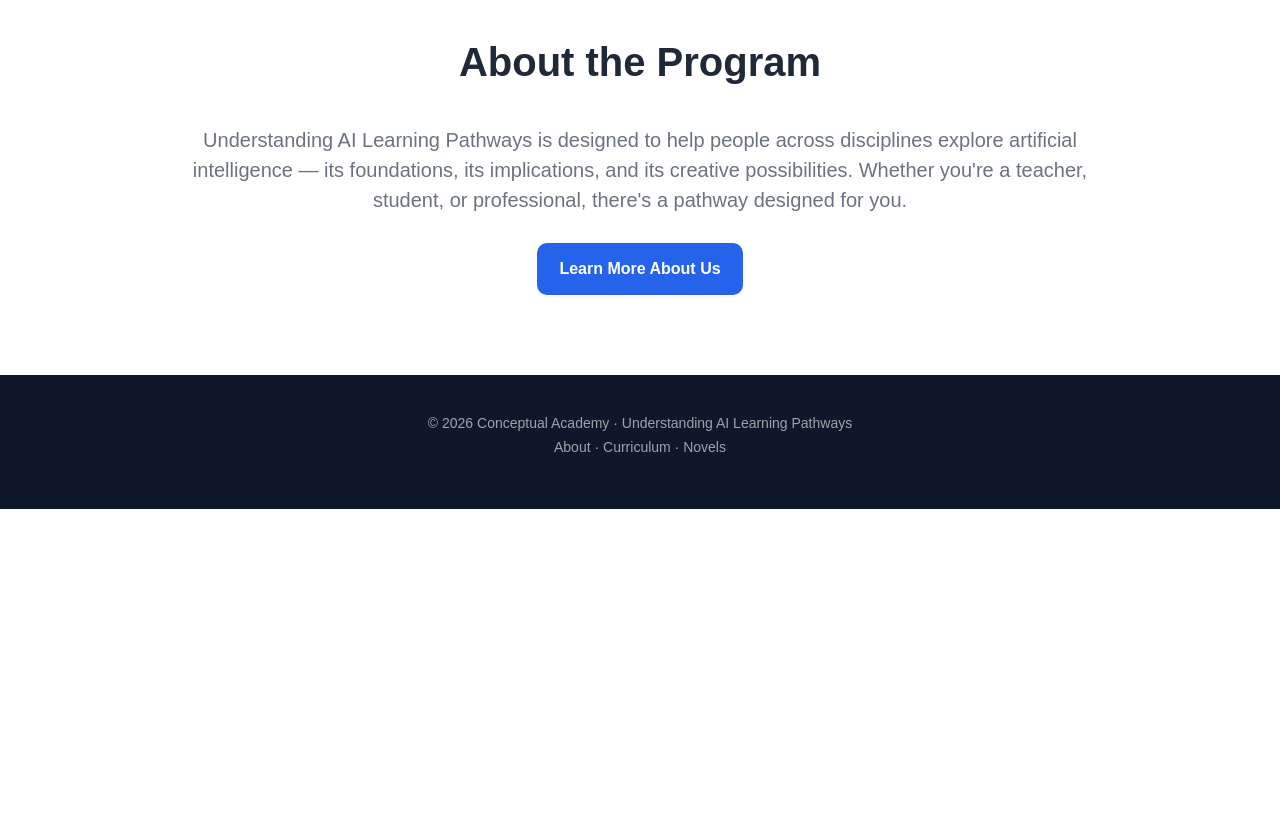
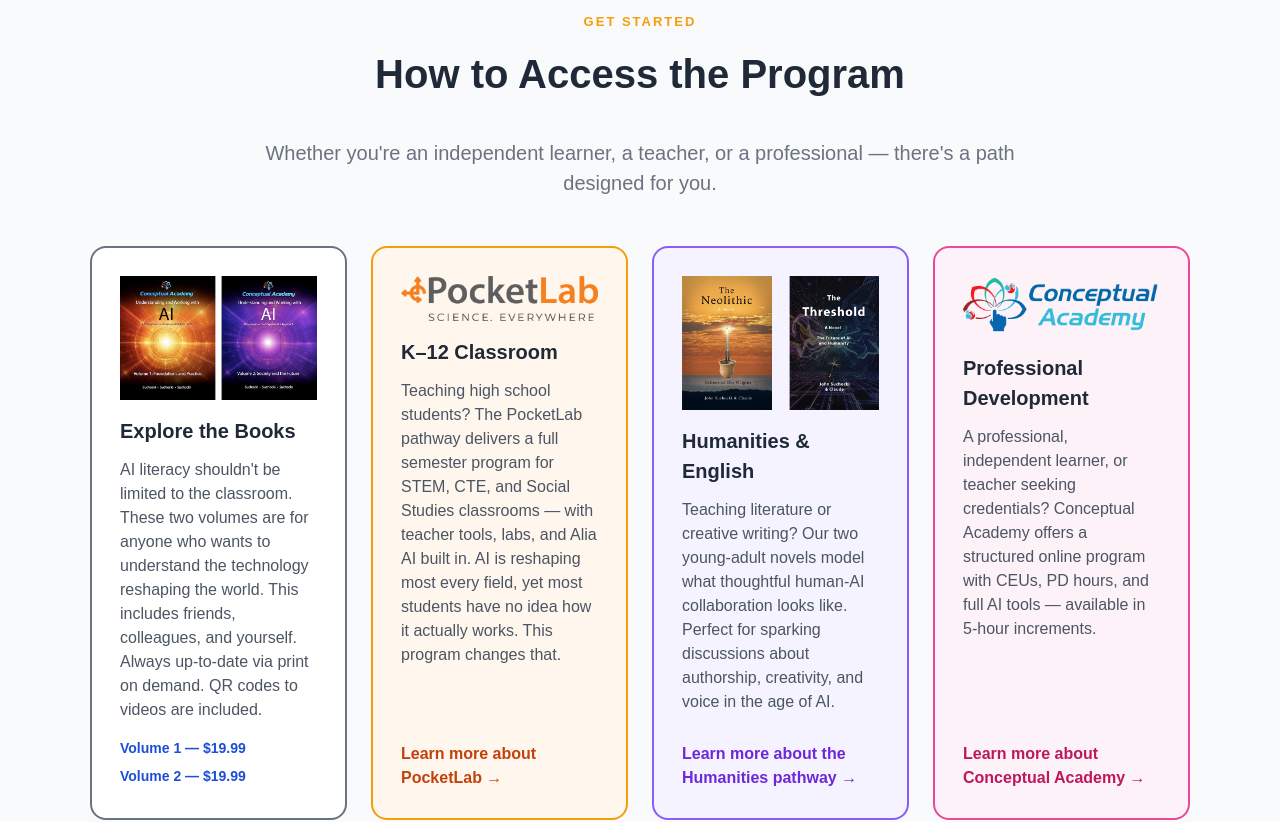
Before and after one commit to Suchocki88/UnderstandingAI.ai, a Next.js app: page / in a window 1280 px wide. Shown: the part 2120-2942 px from the top of the page. Before the commit the page ends 2629 px from the top, so only its background shows below. Built offline with nearby package versions, Linux system fonts and the light colour scheme.

Commit message:
Update page.tsx

```diff
--- a/app/page.tsx
+++ b/app/page.tsx
@@ -140,7 +140,67 @@ export default function Page() {
         </div>
       </section>
 
-
+        {/* HOW TO ACCESS */}
+      <section style={{ background: "#f8fafc", padding: "80px 24px" }}>
+        <div style={{ maxWidth: 1100, margin: "0 auto" }}>
+          <div style={{ textAlign: "center", maxWidth: 760, margin: "0 auto 48px" }}>
+            <p style={{ fontSize: 13, fontWeight: 700, textTransform: "uppercase", letterSpacing: 2, color: "#f59e0b" }}>
+              Get Started
+            </p>
+            <h2 style={{ fontSize: 40, marginTop: 12 }}>How to Access the Program</h2>
+            <p style={{ marginTop: 16, fontSize: 20, color: "#6b7280" }}>
+              Whether you&apos;re an independent learner, a teacher, or a professional — there&apos;s a path designed for you.
+            </p>
+          </div>
+          <div style={{ display: "grid", gridTemplateColumns: "repeat(auto-fit, minmax(240px, 1fr))", gap: 24 }}>
+            {/* Print */}
+            <div style={{ border: "2px solid #6b7280", borderRadius: 16, padding: 28, background: "#ffffff", display: "flex", flexDirection: "column", gap: 12 }}>
+              <img src="/images/Volumes12.png" alt="Volumes 1 and 2" style={{ width: "100%", marginBottom: 4 }} />
+              <h3 style={{ margin: 0, fontSize: 20 }}>Explore the Books</h3>
+              <p style={{ color: "#4b5563", margin: 0, flexGrow: 1 }}>
+                AI literacy shouldn&apos;t be limited to the classroom. These two volumes are for anyone who wants to understand the technology reshaping the world. This includes friends, colleagues, and yourself. Always up-to-date via print on demand. QR codes to videos are included.
+              </p>
+              <div style={{ fontSize: 14, color: "#6b7280", lineHeight: 2 }}>
+                <a href="https://shop.ingramspark.com/b/084?params=4Ubgowqn33dPkRQlH6Lc3HmeHl43roEnJHw4n0t9uEd" target="_blank" rel="noopener noreferrer" style={buyButton}>Volume 1 — $19.99</a><br />
+                <a href="https://shop.ingramspark.com/b/084?params=2SR8fnMJdGddfDPH5kQLrD6P0VrPHPof8SrYclByl9q" target="_blank" rel="noopener noreferrer" style={buyButton}>Volume 2 — $19.99</a>
+              </div>
+            </div>
+            {/* PocketLab */}
+            <div style={{ border: "2px solid #f59e0b", borderRadius: 16, padding: 28, background: "#fff7ed", display: "flex", flexDirection: "column", gap: 12 }}>
+              <img src="/images/pocketlab-logo.png" alt="PocketLab" style={{ width: "100%", borderRadius: 8, marginBottom: 4 }} />
+              <h3 style={{ margin: 0, fontSize: 20 }}>K–12 Classroom</h3>
+              <p style={{ color: "#4b5563", margin: 0, flexGrow: 1 }}>
+                Teaching high school students? The PocketLab pathway delivers a full semester program for STEM, CTE, and Social Studies classrooms — with teacher tools, labs, and Alia AI built in. AI is reshaping most every field, yet most students have no idea how it actually works. This program changes that.
+              </p>
+              <Link href="/pocketlab" style={{ color: "#c2410c", fontWeight: 700, textDecoration: "none", marginTop: 8 }}>
+                Learn more about PocketLab →
+              </Link>
+            </div>
+            {/* Humanities */}
+            <div style={{ border: "2px solid #8b5cf6", borderRadius: 16, padding: 28, background: "#f5f3ff", display: "flex", flexDirection: "column", gap: 12 }}>
+              <img src="/images/TwoNovels.png" alt="The Neolithic and The Threshold" style={{ width: "100%", marginBottom: 4 }} />
+              <h3 style={{ margin: 0, fontSize: 20 }}>Humanities &amp; English</h3>
+              <p style={{ color: "#4b5563", margin: 0, flexGrow: 1 }}>
+                Teaching literature or creative writing? Our two young-adult novels model what thoughtful human-AI collaboration looks like. Perfect for sparking discussions about authorship, creativity, and voice in the age of AI.
+              </p>
+              <Link href="/humanities" style={{ color: "#6d28d9", fontWeight: 700, textDecoration: "none", marginTop: 8 }}>
+                Learn more about the Humanities pathway →
+              </Link>
+            </div>
+            {/* Conceptual Academy */}
+            <div style={{ border: "2px solid #ec4899", borderRadius: 16, padding: 28, background: "#fdf2f8", display: "flex", flexDirection: "column", gap: 12 }}>
+              <img src="/images/CALogo590.png" alt="Conceptual Academy" style={{ width: "100%", borderRadius: 8, marginBottom: 4 }} />
+              <h3 style={{ margin: 0, fontSize: 20 }}>Professional Development</h3>
+              <p style={{ color: "#4b5563", margin: 0, flexGrow: 1 }}>
+                A professional, independent learner, or teacher seeking credentials? Conceptual Academy offers a structured online program with CEUs, PD hours, and full AI tools — available in 5-hour increments.
+              </p>
+              <Link href="/academy" style={{ color: "#be185d", fontWeight: 700, textDecoration: "none", marginTop: 8 }}>
+                Learn more about Conceptual Academy →
+              </Link>
+            </div>
+          </div>
+        </div>
+      </section>
 
       {/* ABOUT */}
       <section style={{ background: "#ffffff", padding: "80px 24px" }}>
```
